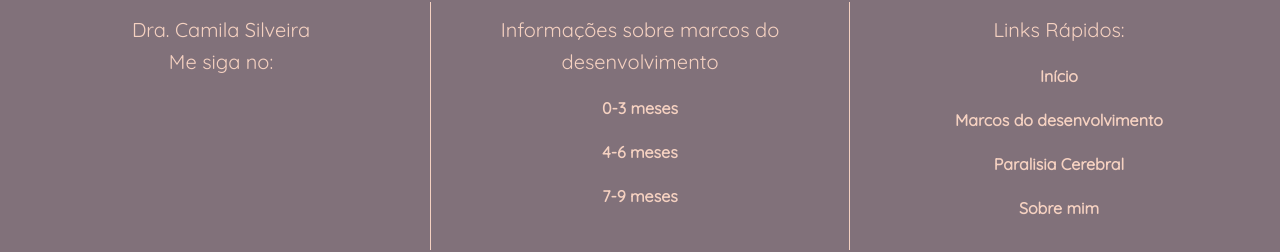
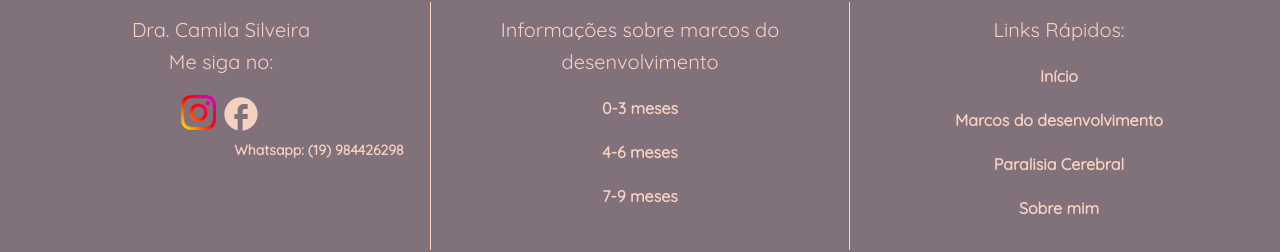
Before and after one commit to dracamilasilveira/camila-site, an Angular app: page / in a window 1280 px wide. Shown: the part 2912-3164 px from the top of the page. Built offline with nearby package versions, Linux system fonts and the light colour scheme.

Commit message:
Ajeitando o footer

```diff
--- a/src/app/app.component.html
+++ b/src/app/app.component.html
@@ -80,6 +80,24 @@
   <div class="columns">
     <div class="column border-right-pink">
       <h2>Dra. Camila Silveira <br> Me siga no:</h2>
+      <div>
+        <a href="https://www.instagram.com/camilaneuropediatra/">
+          <img src="assets/instagram.png" style="height: 35px; margin-right: 5px;">
+        </a>
+
+        <a href="" class="mila-color-pink">
+          <span class="material-icons" style="vertical-align: text-bottom; font-size: 40px;">
+            facebook
+          </span>
+        </a>
+      </div>
+      <div>
+        <span class="material-icons" style="vertical-align: text-bottom;">
+          whatsapp
+        </span>
+        Whatsapp: (19) 984426298
+      </div>
+
     </div>
     <div class="column border-right-pink">
       <a class="footer-a">
@@ -98,11 +116,11 @@
         <h2>Links Rápidos:</h2>
       </a>
       <div class="space-footer">
-      <div *ngFor="let item of links">
-        <a class="footer-a" routerLink="{{item.routerLink}}">
-          <h3 style="font-weight: bolder;">{{item.name}}</h3>
-        </a>
-      </div>
+        <div *ngFor="let item of links">
+          <a class="footer-a" routerLink="{{item.routerLink}}">
+            <h3 style="font-weight: bolder;">{{item.name}}</h3>
+          </a>
+        </div>
       </div>
     </div>
     <!-- <div class="column">
```
Also changed, not shown: src/assets/instagram.png (added).
